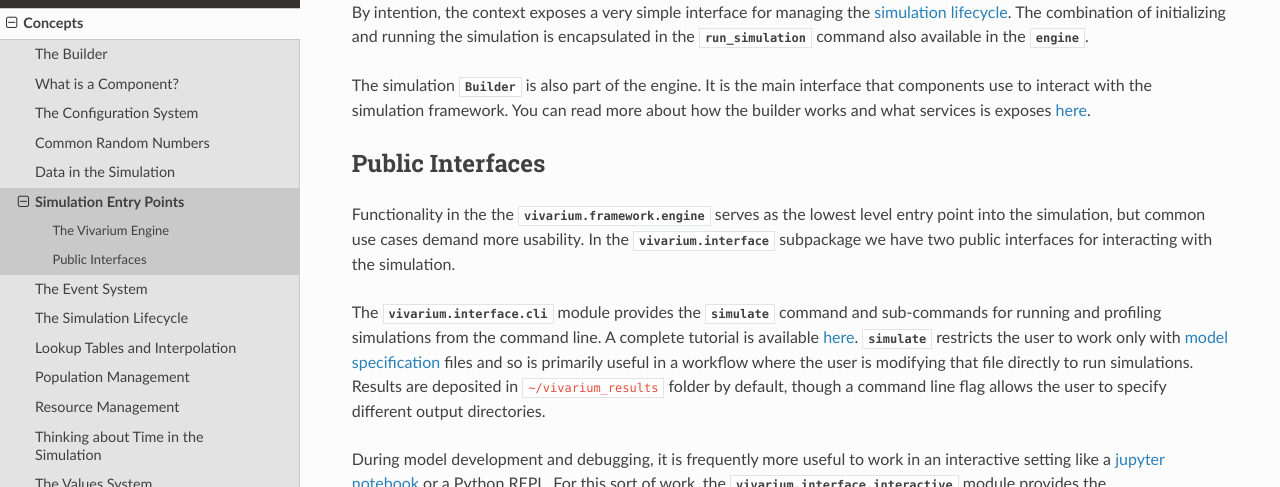
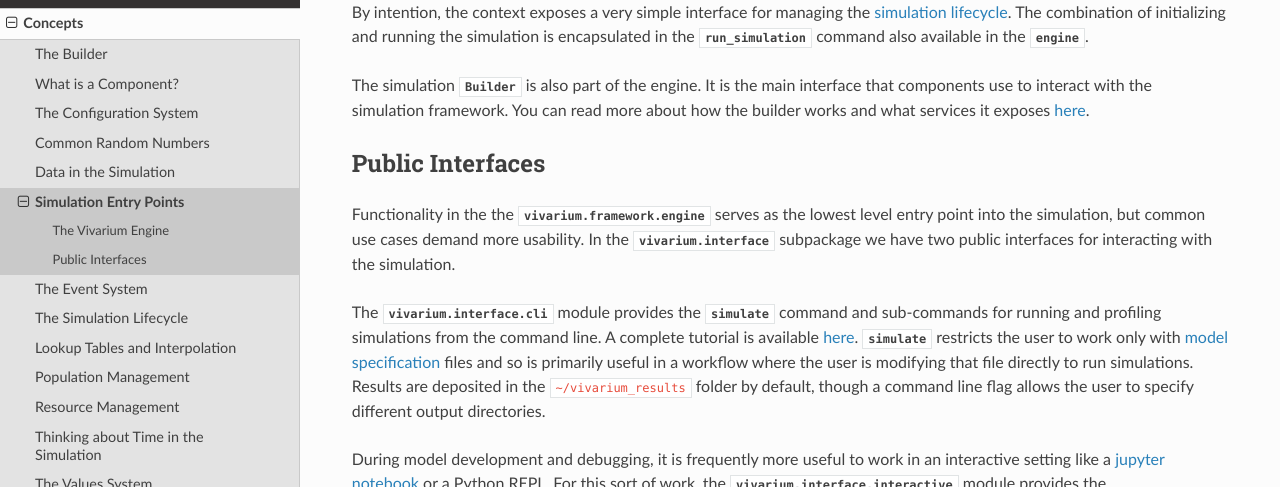
Before and after one commit to ihmeuw/vivarium, a Sphinx documentation site: the page built from docs/source/concepts/entry_points.rst, in a window 1280 px wide and 900 px high, scrolled down 1175 px. Shown: the part 182-669 px from the top of the window. Built offline with Sphinx 7.4.7 and the Read the Docs theme 2.0.0, drawn with Linux system fonts in a browser that asks for light colours.

Commit message:
typos in entry_points

```diff
--- a/docs/source/concepts/entry_points.rst
+++ b/docs/source/concepts/entry_points.rst
@@ -96,7 +96,7 @@ also available in the :mod:`engine <vivarium.framework.engine>`.
 The simulation :class:`Builder <vivarium.framework.engine.Builder>` is also
 part of the engine. It is the main interface that components use to interact
 with the simulation framework. You can read more about how the builder works
-and what services is exposes :ref:`here <builder_concept>`.
+and what services it exposes :ref:`here <builder_concept>`.
 
 Public Interfaces
 -----------------
@@ -113,7 +113,7 @@ tutorial is available :ref:`here <cli_tutorial>`.
 :func:`simulate <vivarium.interface.cli.simulate>` restricts the user to work
 only with :ref:`model specification <model_specification_concept>` files and
 so is primarily useful in a workflow where the user is modifying that file
-directly to run simulations. Results are deposited in ``~/vivarium_results``
+directly to run simulations. Results are deposited in the ``~/vivarium_results``
 folder by default, though a command line flag allows the user to specify
 different output directories.
 
```
